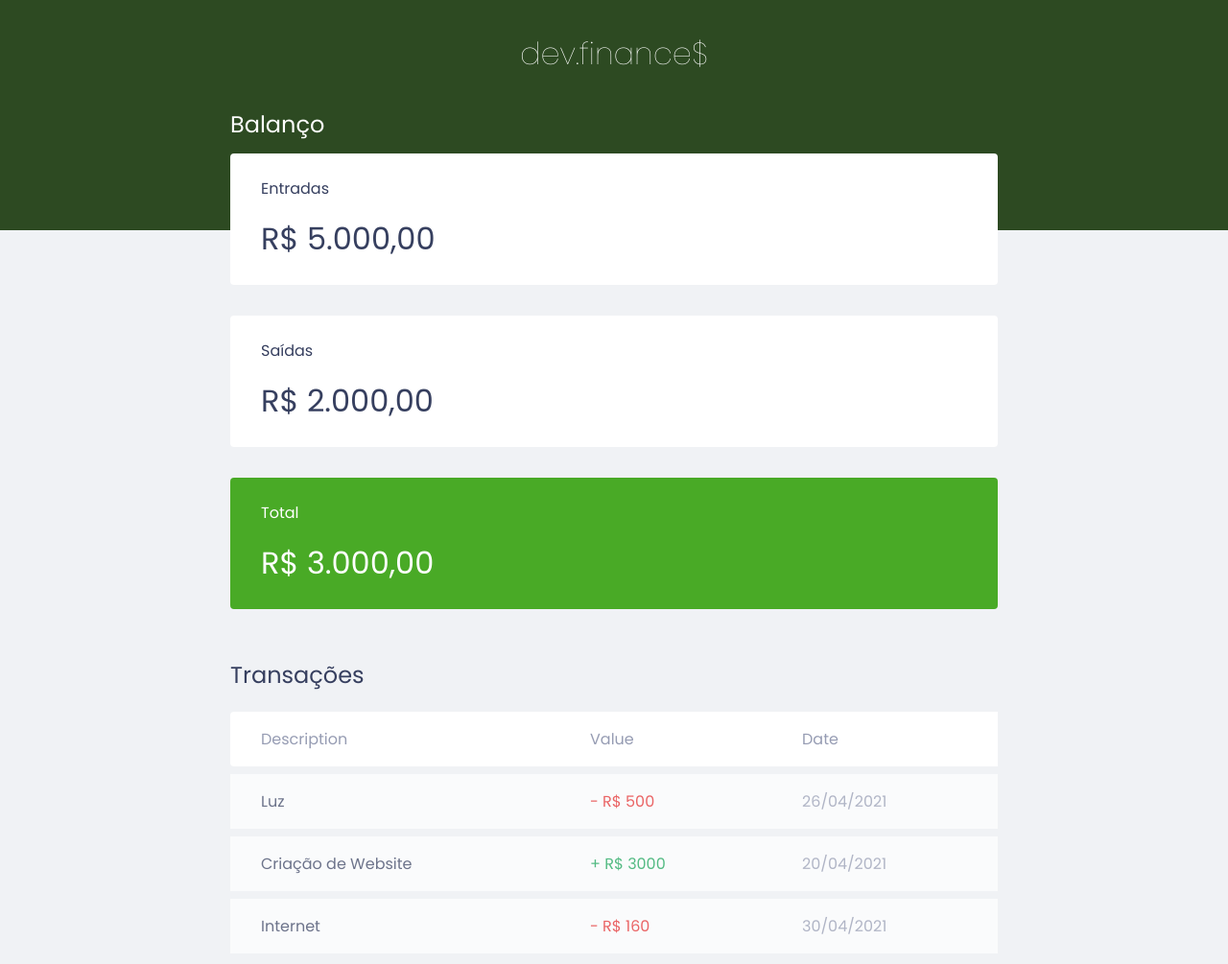
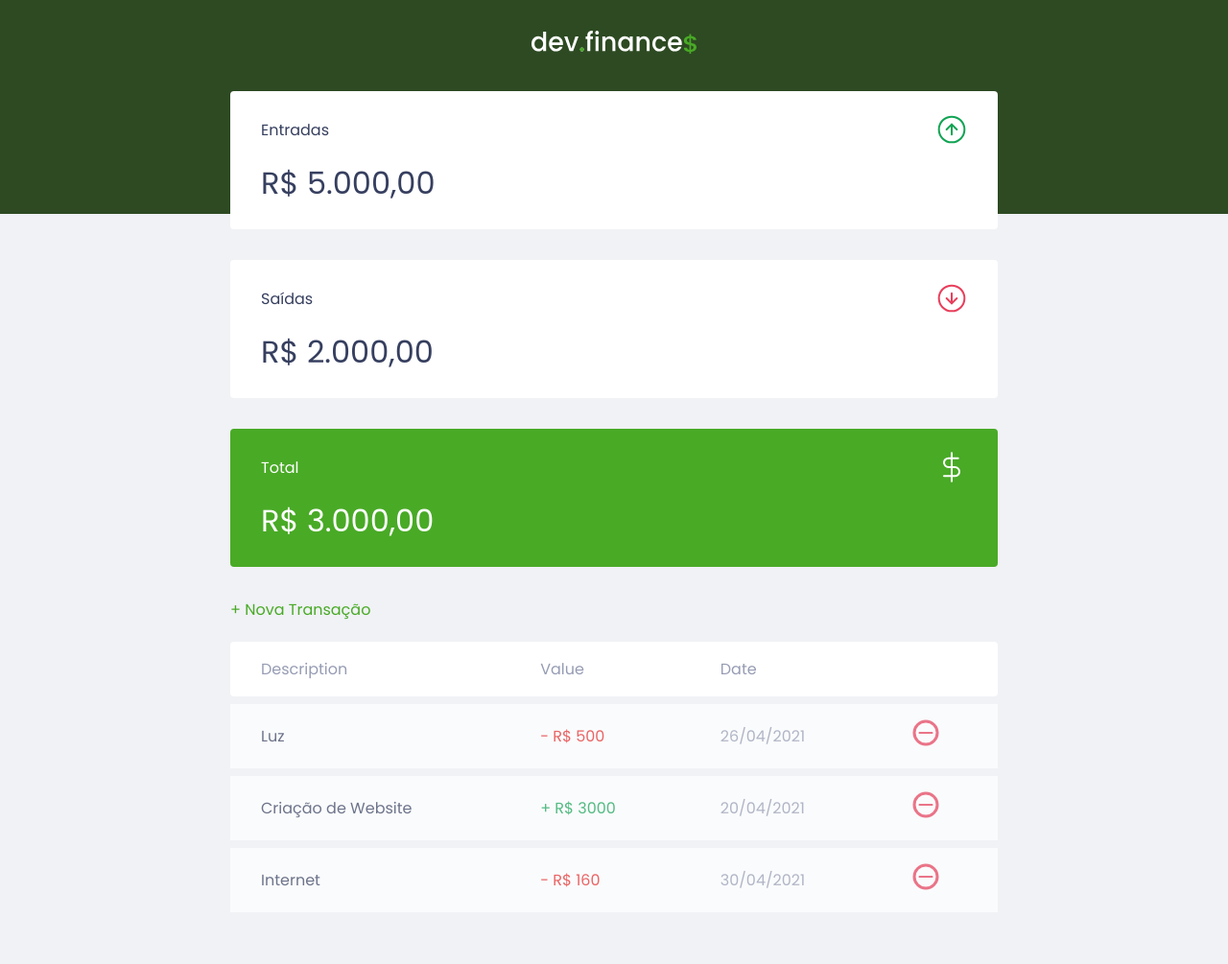
Before and after one commit to Vini03-Alcantra/DevFinance, a plain HTML site: page index.html in a window 1280 px wide. Shown: the top 1005 px of the page at 96% size. Drawn offline with Linux system fonts and the light colour scheme.

Commit message:
aprimorando cards no table

```diff
--- a/index.html
+++ b/index.html
@@ -13,34 +13,45 @@
 
 <body>
     <header>
-        <h1 id="logo">dev.finance$</h1>
+        <img src="./assets/logo.svg" alt="Logo Dev Finance">
     </header>
+
     <main class="container">
         <section id="balance">
-            <h2>Balanço</h2>
+            <h2 class="sr-only">Balanço</h2>
             <div class="card">
-                <h3>Entradas</h3>
+                <h3>
+                    <span>Entradas</span>
+                    <img src="./assets/income.svg" alt="Image de entradas">
+                </h3>
                 <p>R$ 5.000,00</p>
             </div>
             <div class="card">
-                <h3>Saídas</h3>
+                <h3>
+                    <span>Saídas</span>
+                    <img src="./assets/expense.svg" alt="Image de saída">
+                </h3>
                 <p>R$ 2.000,00</p>
             </div>
             <div class="card total">
-                <h3>Total</h3>
+                <h3>
+                    Total
+                    <img src="./assets/total.svg" alt="Image de total">
+                </h3>
                 <p>R$ 3.000,00</p>
             </div>
         </section>
 
         <section id="transaction">
-            <h2>Transações</h2>
-
+            <h2 class="sr-only">Transações</h2>
+            <a href="#" class="button new">+ Nova Transação</a>
             <table id="data-table">
                 <thead>
                     <tr>
                         <th>Description</th>
                         <th>Value</th>
                         <th>Date</th>
+                        <th></th>
                     </tr>
                 </thead>
                 <tbody>
@@ -48,16 +59,25 @@
                         <td class="description"> Luz</td>
                         <td class="expense">- R$ 500</td>
                         <td class="date">26/04/2021</td>
+                        <td>
+                            <img src="./assets/minus.svg" alt="Remover transação">
+                        </td>
                     </tr>
                     <tr>
                         <td class="description"> Criação de Website</td>
                         <td class="income">+ R$ 3000</td>
                         <td class="date">20/04/2021</td>
+                        <td>
+                            <img src="./assets/minus.svg" alt="Remover transação">
+                        </td>
                     </tr>
                     <tr>
                         <td class="description" >Internet</td>
                         <td class="expense">- R$ 160</td>
                         <td class="date">30/04/2021</td>
+                        <td>
+                            <img src="./assets/minus.svg" alt="Remover transação">
+                        </td>
                     </tr>
                 </tbody>
             </table>
--- a/style.css
+++ b/style.css
@@ -11,6 +11,18 @@
 body{
     background: #f0f2f5;
     font-family: 'Poppins', sans-serif;
+}
+
+.sr-only{
+    position: absolute;
+    width: 1px;
+    height: 1px;
+    padding: 0;
+    margin: 1px;
+    overflow: hidden;
+    clip: rect(0, 0, 0, 0);
+    white-space: nowrap;
+    border-width: 0;
 }
 
 .container{
@@ -27,6 +39,20 @@
     font-weight: normal;
 }
 
+/*Links & Buttons*/
+a{
+    color: #49aa26;
+    text-decoration: none;
+}
+
+a:hover{
+    color: #3dd705;
+}
+
+.button.new {
+    display: inline-block;
+    margin-bottom: .8rem;
+}
 /*Header ============================*/
 header{
     background: #2D4A22;
@@ -61,6 +87,10 @@
 .card h3{
     font-weight: normal;
     font-size: 1rem;
+
+    display: flex;
+    align-items: center;
+    justify-content: space-between;
 }
 
 .card p{
@@ -107,6 +137,11 @@
     border-radius: .25rem 0 0 .25rem;
 }
 
+table thead tr th:last-child,
+table tbody tr th:last-child{
+    border-radius: 0 .25rem .25rem 0;
+}
+
 td.description{
     color: var(--dark-blue);
 }
```
Also changed, not shown: assets/expense.svg (added), assets/income.svg (added), assets/logo.svg (added), assets/minus.svg (added), assets/plus.svg (added), assets/total.svg (added).
